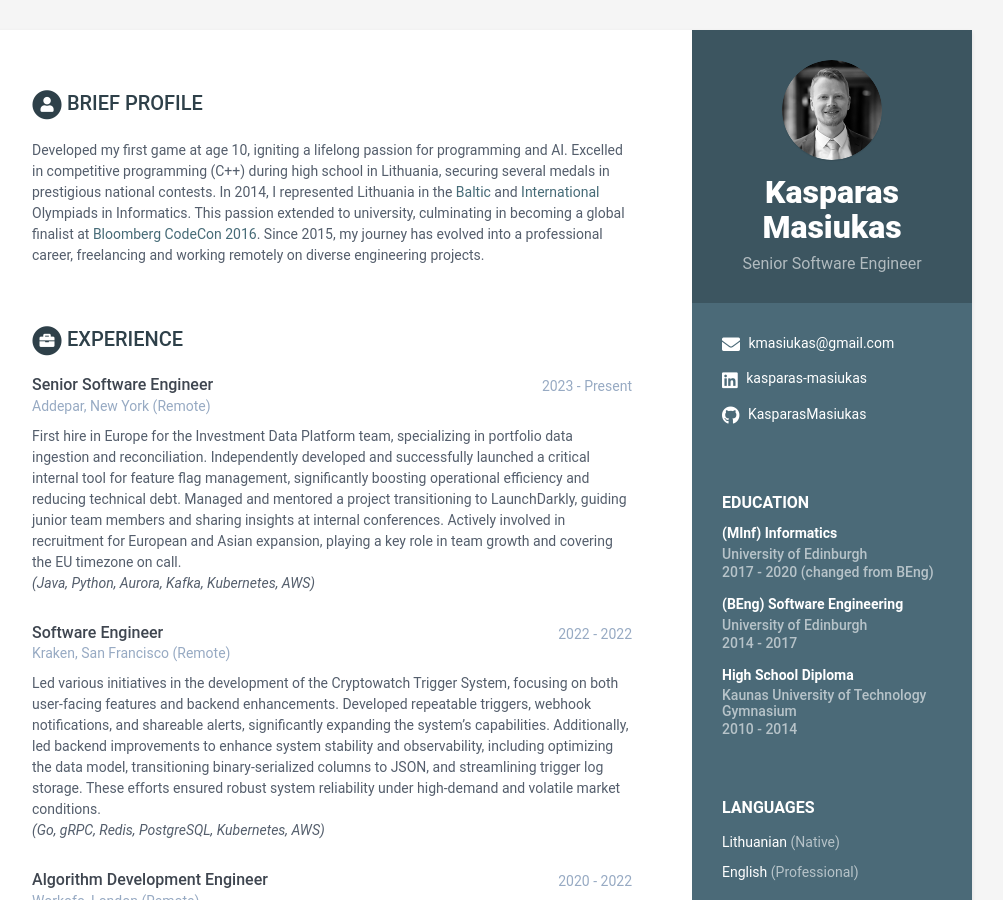
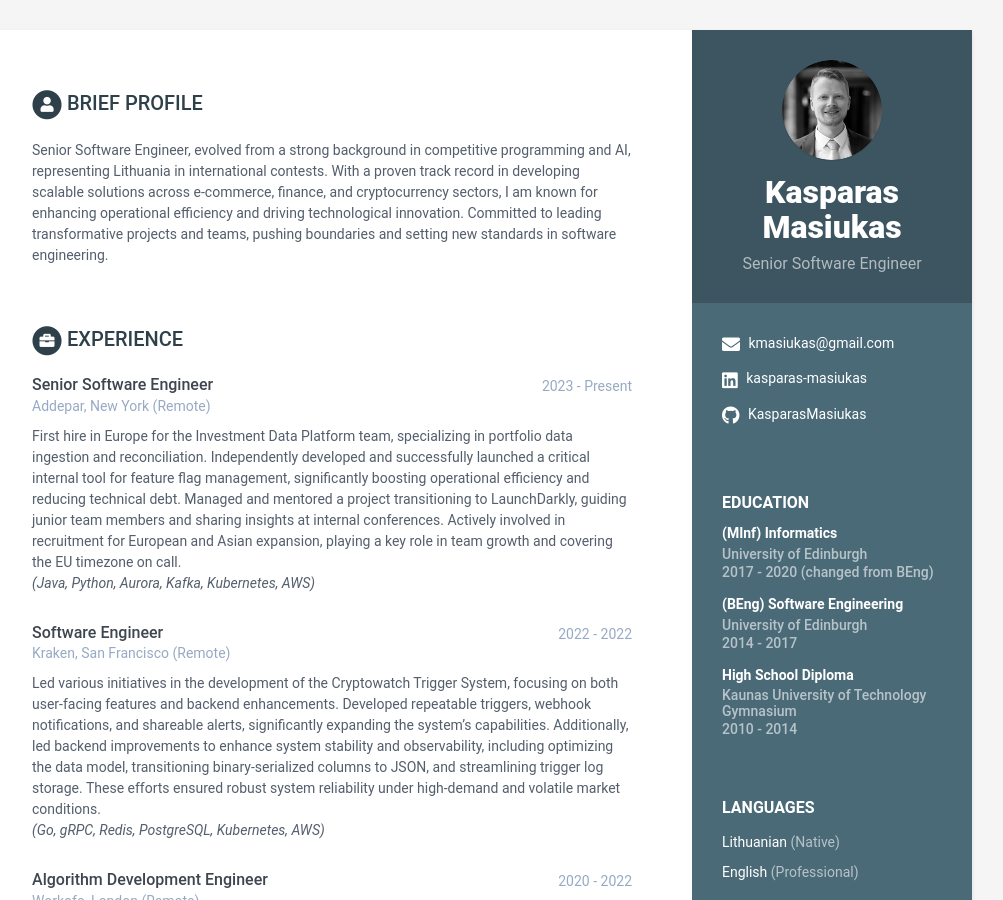
Before and after one commit to KasparasM/KasparasM.github.io, a Jekyll site: the page built from index.html, in a window 1280 px wide and 900 px high. Shown: the whole window, without its empty margins (168-1171 px from the left). Built offline with Jekyll 4.4.1, drawn with Linux system fonts in a browser that asks for light colours.

Commit message:
Update Brief Profile

```diff
--- a/_data/data.yml
+++ b/_data/data.yml
@@ -47,11 +47,9 @@
 career-profile:
     title: Brief Profile
     summary: |
-      Developed my first game at age 10, igniting a lifelong passion for programming and AI.
-      Excelled in competitive programming (C++) during high school in Lithuania, securing several medals in prestigious national contests.
-      In 2014, I represented Lithuania in the [Baltic](http://www.boi2014.lmio.lt/) and [International](https://www.ioi2014.org/) Olympiads in Informatics.
-      This passion extended to university, culminating in becoming a global finalist at [Bloomberg CodeCon 2016](https://codecon.bloomberg.com/).
-      Since 2015, my journey has evolved into a professional career, freelancing and working remotely on diverse engineering projects.
+      Senior Software Engineer, evolved from a strong background in competitive programming and AI, representing Lithuania in international contests.
+      With a proven track record in developing scalable solutions across e-commerce, finance, and cryptocurrency sectors, I am known for enhancing operational efficiency and driving technological innovation.
+      Committed to leading transformative projects and teams, pushing boundaries and setting new standards in software engineering.
 education:
     - degree: (MInf) Informatics
       university: University of Edinburgh
```
